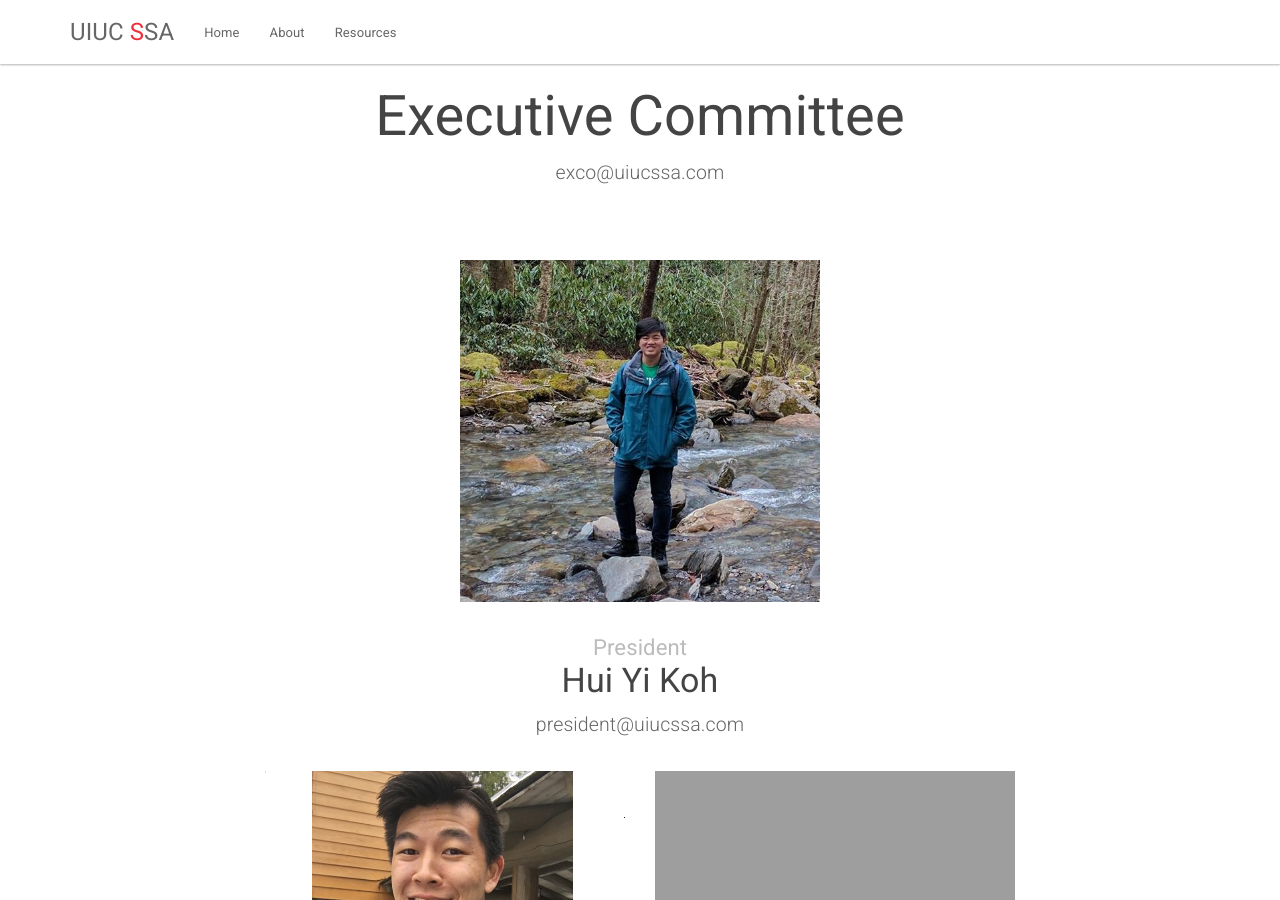
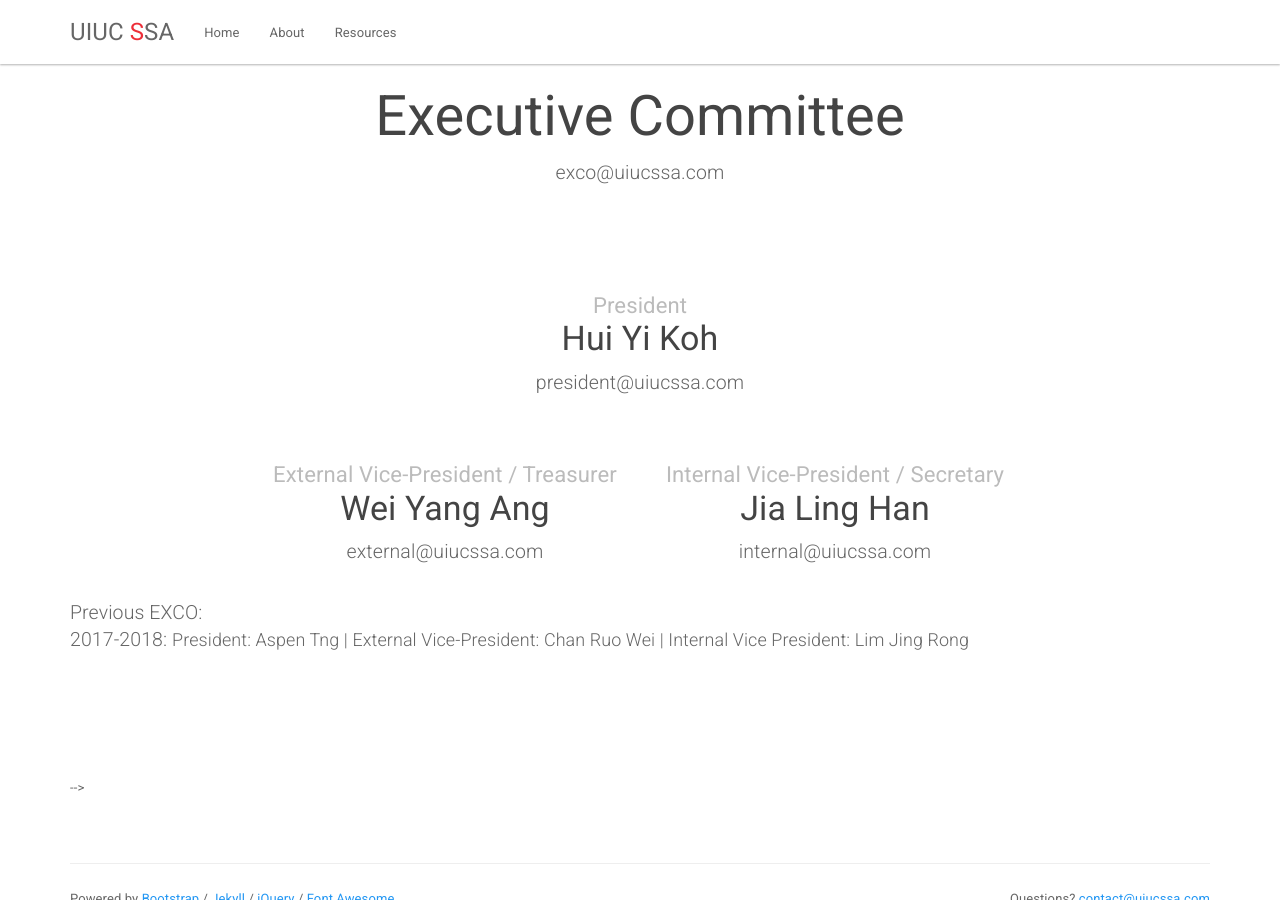
Before and after one commit to uiucssa/uiucssa.github.io, a Jekyll site: the page built from about.html, in a window 1280 px wide and 900 px high, scrolled down 968 px. Built offline with Jekyll 4.4.1, drawn with Linux system fonts in a browser that asks for light colours.

Commit message:
Removed Aspen's batch (17-18) EXCO photos

```diff
--- a/about.html
+++ b/about.html
@@ -94,7 +94,7 @@ title: About Us
 
 <div class="row">
     <div class="col-md-4 col-md-offset-4" style="padding-bottom: 10px;">
-        <img src="{{ site.url }}/img/exco/aspen.jpg" class="img-responsive center-block">
+        <!-- <img src="{{ site.url }}/img/exco/" class="img-responsive center-block"> -->
         <h3 class="text-center">
             <small>President</small><br>
             Hui Yi Koh
@@ -105,7 +105,7 @@ title: About Us
 
 <div class="row">
     <div class="col-md-4 col-md-offset-2" style="padding-bottom: 10px;">
-        <img src="{{ site.url }}/img/exco/ruowei.png" class="img-responsive center-block">
+        <!-- <img src="{{ site.url }}/img/exco/ruowei.png" class="img-responsive center-block"> -->
         <h3 class="text-center">
             <small>External Vice-President / Treasurer</small><br>
             Wei Yang Ang
@@ -113,7 +113,7 @@ title: About Us
         <p class="lead text-center">external@uiucssa.com</p>
     </div>
     <div class="col-md-4" style="padding-bottom: 10px;">
-        <img src="{{ site.url }}/img/exco/jingrong.png" class="img-responsive center-block">
+        <!-- <img src="{{ site.url }}/img/exco/jingrong.png" class="img-responsive center-block"> -->
         <h3 class="text-center">
             <small>Internal Vice-President / Secretary</small><br>
             Jia Ling Han
```
